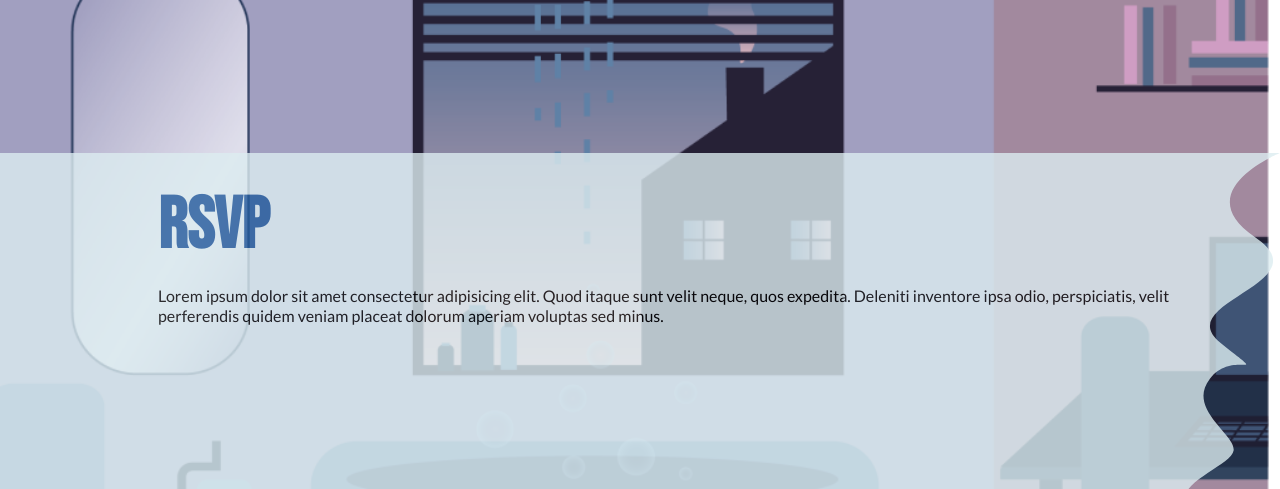
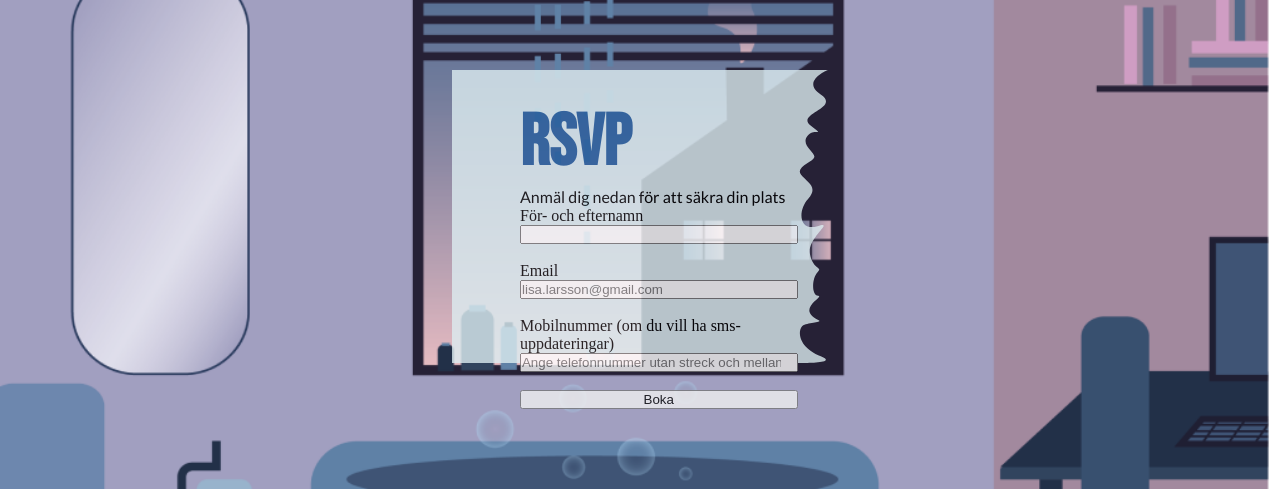
Before and after one commit to LinnJosefsson/DiHow, a website built with Parcel: page index.html in a window 1280 px wide. Shown: the part 2556-3045 px from the top of the page. Built offline with nearby package versions, Linux system fonts and the light colour scheme.

Commit message:
rsvp form BÖRJAT
paper_left fick knasig placering pga forms flex-direction: column.
Kanske dela upp i olika classer ändå, paper_right och paper_left?

```diff
--- a/index.html
+++ b/index.html
@@ -152,10 +152,6 @@
           <source srcset="/assets/img/room-3/room3_mobile_800.png" media="(min-width: 700px)" />
           <source srcset="/assets/img/room-3/room3_mobile_480.png" media="(min-width: 400px)"  />
           <img src="/assets/img/room-3/room3_mobile_370.png" class="room-img" alt="" />
-
-        <!--<source srcset="/assets/img/room2.png" media="(min-width: 800px)" />
-        <source srcset="/assets/img/room2.png" media="(min-width: 400px)" />
-        <img src="assets/img/room2.png" class="room-img" alt="" /> -->
       </picture>
 
 
@@ -167,13 +163,22 @@
         <!-- <img src="assets/img/hammer.svg" width="100px;" class="test" /> -->
         <!--  <div class="welcome-content"> -->
 
-        <div class="container-text">
+        <div class="form-container">
           <div class data-aos="fade-up">
             <h1>RSVP</h1>
-
-            <p>Lorem ipsum dolor sit amet consectetur adipisicing elit. Quod itaque sunt velit neque,
-              quos expedita. Deleniti inventore ipsa odio, perspiciatis, velit perferendis quidem veniam
-              placeat dolorum aperiam voluptas sed minus.</p>
+            <p>Anmäl dig nedan för att säkra din plats</p>
+            <form action="xx" class="rsvp-form">
+              <label for="name">För- och efternamn</label>
+              <input type="text" > <!-- namn finns redan via jquery -->
+                <br>
+              <label for="email">Email</label>
+              <input type="email" required placeholder="lisa.larsson@gmail.com">
+                <br>
+              <label for="phonenumber">Mobilnummer (om du vill ha sms-uppdateringar)</label>
+              <input type="number" placeholder="Ange telefonnummer utan streck och mellanslag">
+                <br>
+              <button>Boka</button>
+            </form>
           </div>
         </div>
       </div>
--- a/styles/footer.css
+++ b/styles/footer.css
@@ -12,7 +12,6 @@ footer {
   display: flex;
   justify-content: space-between;
   margin-top: 2rem;
-  padding: ;
 }
 
 footer ul {
--- a/styles/index.css
+++ b/styles/index.css
@@ -107,17 +107,21 @@ main {
 }
 
 /* RSVP */
-.rsvp {
+.form-container{
   display: flex;
-  height: 100vh;
+  width: 90%;
+  padding: 30px;
+  align-items: flex-end;
+  flex-direction: column;
 }
 
-.rsvp-container {
+.form-container h1 {
+  margin: 0;
+}
+
+.rsvp-form {
   display: flex;
-  position: relative;
-
-  height: 100vh;
-  width: 100vw;
+  flex-direction: column;
 }
 
 /* .paper-left {
```
